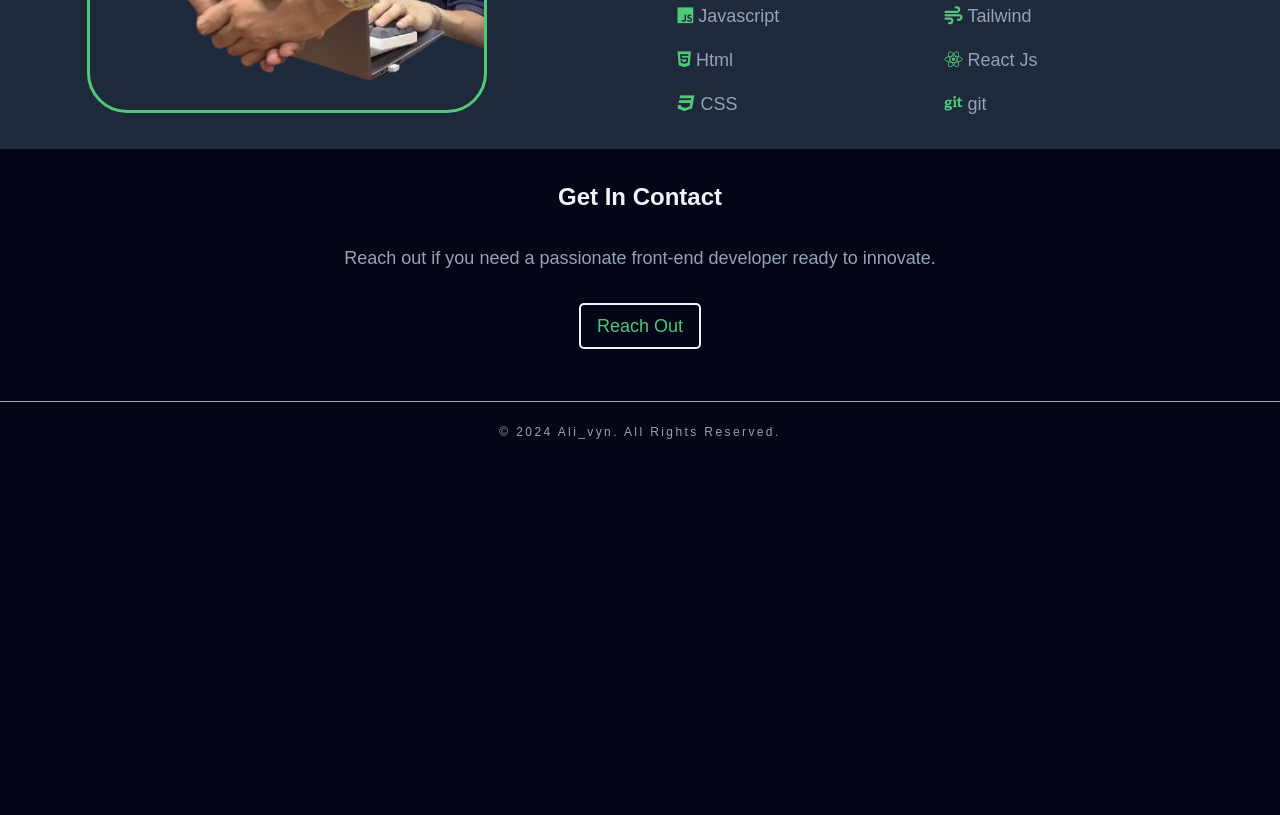
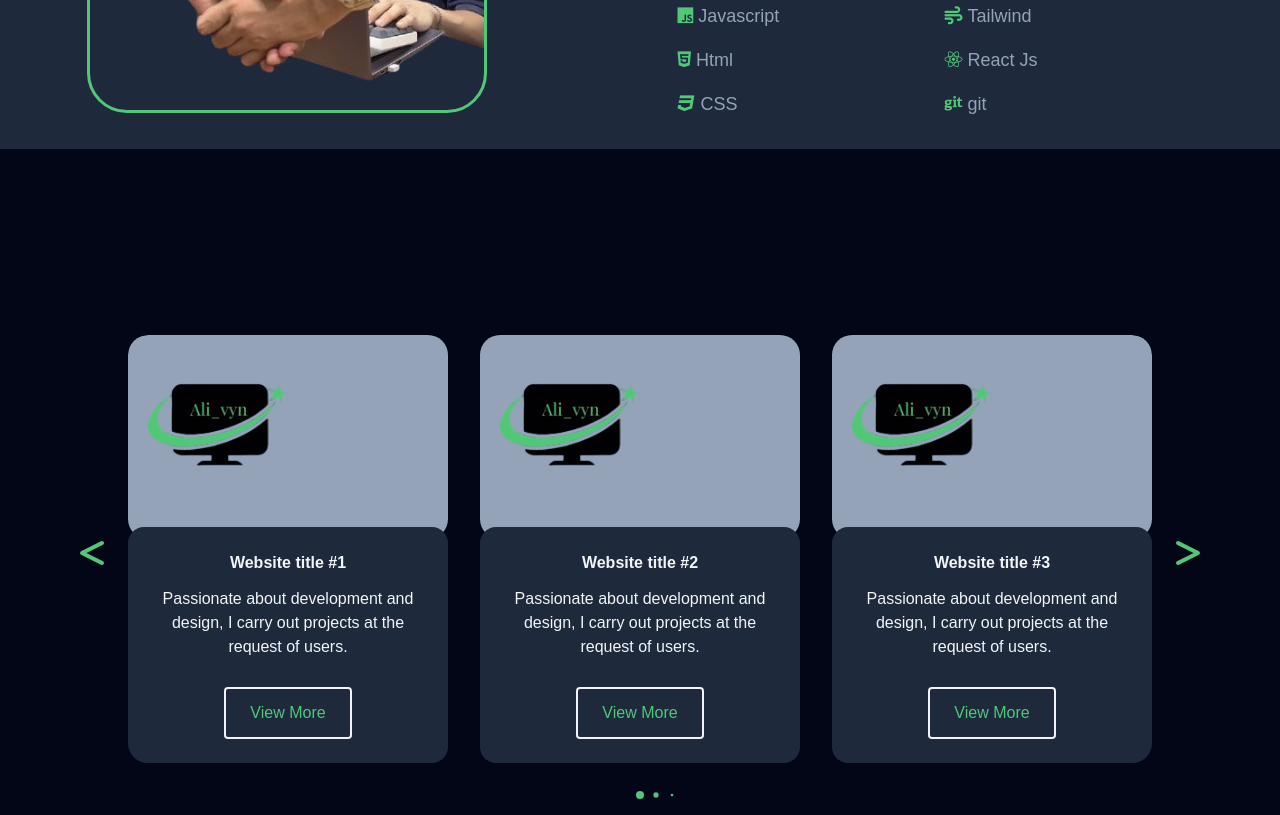
Before and after one commit to Alivyn-abqrz/My-Web-Portfolio, a website built with Vite: page index.html in a window 1280 px wide. Shown: the part 1088-1903 px from the top of the page. Before the commit the page ends 1530 px from the top, so only its background shows below. Built offline with nearby package versions, Linux system fonts and the light colour scheme; a web font is replaced by a local one.

Commit message:
Add Work featured

```diff
--- a/index.html
+++ b/index.html
@@ -6,6 +6,11 @@
     <meta name="viewport" content="width=device-width, initial-scale=1.0" />
     <link href="https://api.fontshare.com/v2/css?f[]=general-sans@400,500,600,700&display=swap" rel="stylesheet">
     <link rel="stylesheet" href="https://cdnjs.cloudflare.com/ajax/libs/font-awesome/6.5.1/css/all.min.css" integrity="sha512-DTOQO9RWCH3ppGqcWaEA1BIZOC6xxalwEsw9c2QQeAIftl+Vegovlnee1c9QX4TctnWMn13TZye+giMm8e2LwA==" crossorigin="anonymous" referrerpolicy="no-referrer" />
+    <!-- <link rel="stylesheet" href="styles/components/swiper-bundle.min.css" type="Swiper-css"> -->
+    <link
+    rel="stylesheet"
+    href="https://cdn.jsdelivr.net/npm/swiper@11/swiper-bundle.min.css"
+  />
     <meta name="description" content="My portfolio websiote">
     <meta name="keyword" content="Web design, html , css , javascript, Alvin Abarquez">
     <title>Portfolio Website</title>
@@ -95,8 +100,106 @@
                 </div>
       </section>
       <!-- end of About section -->
-    <!-- <section id="work">
-    </section> -->
+    <section  class="work__container" id="work">
+      <div class="card__container swiper">
+        <div class="card__content">
+           <div class="swiper-wrapper">
+              <article class="card__article swiper-slide">
+                 <div class="card__image">
+                    <img src="/logo.png" alt="image" class="card__img">
+                 </div>
+
+                 <div class="card__data">
+                    <h3 class="card__name">Website title #1</h3>
+                    <p class="card__description">
+                       Passionate about development and design,
+                       I carry out projects at the request of users.
+                    </p>
+
+                    <a href="#" class="card__button">View More</a>
+                 </div>
+              </article>
+
+              <article class="card__article swiper-slide">
+                 <div class="card__image">
+                    <img src="/logo.png" alt="image" class="card__img">
+                 </div>
+
+                 <div class="card__data">
+                    <h3 class="card__name">Website title #2</h3>
+                    <p class="card__description">
+                       Passionate about development and design,
+                       I carry out projects at the request of users.
+                    </p>
+
+                    <a href="#" class="card__button">View More</a>
+                 </div>
+              </article>
+
+              <article class="card__article swiper-slide">
+                 <div class="card__image">
+                    <img src="/logo.png" alt="image" class="card__img">
+                 </div>
+
+                 <div class="card__data">
+                    <h3 class="card__name">Website title #3</h3>
+                    <p class="card__description">
+                       Passionate about development and design,
+                       I carry out projects at the request of users.
+                    </p>
+
+                    <a href="#" class="card__button">View More</a>
+                 </div>
+              </article>
+
+              <article class="card__article swiper-slide">
+                 <div class="card__image">
+                    <img src="/logo.png" alt="image" class="card__img">
+                 </div>
+
+                 <div class="card__data">
+                    <h3 class="card__name">Website title #4</h3>
+                    <p class="card__description">
+                       Passionate about development and design,
+                       I carry out projects at the request of users.
+                    </p>
+
+                    <a href="#" class="card__button">View More</a>
+                 </div>
+              </article>
+
+              <article class="card__article swiper-slide">
+                 <div class="card__image">
+                    <img src="/logo.png" alt="image" class="card__img">
+                 </div>
+
+                 <div class="card__data">
+                    <h3 class="card__name">Website title #5</h3>
+                    <p class="card__description">
+                       Passionate about development and design,
+                       I carry out projects at the request of users.
+                    </p>
+
+                    <a href="#" class="card__button">View More</a>
+                 </div>
+              </article>
+           </div>
+        </div>
+
+        <!-- Navigation buttons -->
+        <div class="swiper-button-next">
+          <i class="fa-solid fa-greater-than"></i>
+        </div>
+
+        <div class="swiper-button-prev">
+          <i class="fa-solid fa-less-than"></i>
+        </div>
+
+        <!-- Pagination -->
+        <div class="swiper-pagination"></div>
+     </div>
+
+    </section>
       <!-- Contact Section -->
         <section class="contact container section" id="contact">
               <h2>Get In Contact</h2>
@@ -113,14 +216,15 @@
   </footer>
    <!-- End Of Footer -->
    <script src="https://unpkg.com/typed.js@2.1.0/dist/typed.umd.js"></script>
+   <script src="https://cdn.jsdelivr.net/npm/swiper@11/swiper-bundle.min.js"></script>
     <script type="module" src="./src/main.js"></script>
     <script>
       var typed = new Typed(".auto-type",{
-        strings : ["Alvin Abarquez", "Web developer"],
-        typeSpeed: 150,
-        backSpeed: 150,
-        loop: true
-      })
+      strings : ["Alvin Abarquez", "Web developer"],
+      typeSpeed: 150,
+      backSpeed: 150,
+      loop: true
+    });
     </script>
   </body>
 </html>
--- a/src/main.js
+++ b/src/main.js
@@ -1,14 +1,19 @@
 import '../styles/modern-normalize.css';
 import '../styles/style.css';
 import  '../styles/components/header.css'
-import '../styles/components/home.css'
-import '../styles/components/about.css'
-import '../styles/components/contact.css'
-import '../styles/components/footer.css'
-import  '../styles/components/mobile.css'
+import '../styles/components/home.css';
+import '../styles/components/about.css';
+import '../styles/components/contact.css';
+import '../styles/components/footer.css';
+import  '../styles/components/mobile.css';
 import '../styles/utils.css';
+import '../styles/components/work.css';
 
 import NavMobile from './utils/mobile';
 import darkMode from './utils/dark-mode';
+// import autotyped from './utils/auto-type';
+import CardsSwift from './utils/card-swift';
     NavMobile();
     darkMode();
+    CardsSwift();
+    // autotyped();
--- /dev/null
+++ b/src/utils/card-swift.js
@@ -0,0 +1,30 @@
+const CardsSwift = ()=>{
+let swiperCards = new Swiper('.card__content', {
+  loop:true,
+  spaceBetween:32,
+  grabCursor:true,
+
+          pagination: {
+    el: '.swiper-pagination',
+    clickable:true,
+    dynamicBullets:true,
+  },
+
+  // Navigation arrows
+  navigation: {
+    nextEl: '.swiper-button-next',
+    prevEl: '.swiper-button-prev',
+  },
+  breakpoints:{
+    600:{
+      slidesPerView:2,
+    },
+    968:{
+      slidesPerView:3,
+    }
+  }
+
+  // And if we need scrollbar
+});
+}
+export default CardsSwift;
--- a/styles/components/about.css
+++ b/styles/components/about.css
@@ -79,7 +79,7 @@
   font-size: var(--size-2xl);
 }
 .about__description{
-  font-size: var(--size-base);
+  font-size: var(--size-xs);
 }
 .about__subtitle{
   font-size:var(--size-base);
@@ -102,6 +102,9 @@
     margin: 0 auto;
   }
   .about__ul-container{
+    font-size: var(--size-base);
+  }
+  .about__description{
     font-size: var(--size-base);
   }
 }
--- a/styles/components/contact.css
+++ b/styles/components/contact.css
@@ -1,3 +1,6 @@
+#contact{
+  background-color: var(--clr-slate800);
+}
 .contact{
   display: flex;
   flex-direction: column;
--- a/styles/components/header.css
+++ b/styles/components/header.css
@@ -67,6 +67,9 @@
       border: 0 0 2px 0 solid var(--clr-green);
       transform: scale(1.05);
     }
+    .header__link:hover,.header__sun:hover {
+      color: var(--clr-green);
+    }
     .header__line{
       border: 1px solid var(--clr-slate400);
       padding-top:1.5em ;
--- /dev/null
+++ b/styles/components/work.css
@@ -0,0 +1,102 @@
+.work__container{
+  display: flex;
+  justify-content: center;
+  align-items: center;
+  height: 100vh;
+}
+.card__container{
+  padding-block:var(--size-5xl) ;
+}
+.card__content{
+  margin-inline: 1.75rem;
+  border-radius: var(--size-xl);
+  overflow: hidden;
+}
+.card__image{
+  border-radius: var(--size-xl);
+  overflow: hidden;
+  background-color:var(--clr-slate400) ;
+  padding-top:var(--size-2xl) ;
+  margin: 0 auto;
+  margin-bottom:-.75rem ;
+}
+.card__data{
+  background-color:var(--clr-slate800) ;
+  padding: 1.5rem 2rem;
+  border-radius: 1rem;
+  text-align: center;
+  position: relative;
+  z-index: 10;
+}
+.card__img{
+  width: 180px;
+  position: relative;
+  z-index: 5;
+}
+.card__name{
+  color:var(--clr-light) ;
+  font-size:1rem ;
+  margin-bottom: .75rem;
+}
+.card__description{
+  color: var(--clr-light);
+  margin-bottom: 1.75rem;
+}
+.card__button{
+  display: inline-block;
+  text-decoration: none;
+  border: 2px solid var(--clr-light);
+  background-color: transparent;
+  padding: .75rem 1.5rem;
+  border-radius:.25rem ;
+  color:var(--clr-green);
+}
+.card__button:hover{
+  border: 2px solid var(--clr-green);
+  background-color: var(--clr-green);
+  color: var(--clr-light);
+}
+.swiper-button-next::after,
+.swiper-button-prev::after{
+  content: '';
+}
+.swiper-button-next,
+.swiper-button-prev{
+  width: initial;
+  height: initial;
+  font-size: 2rem;
+  color: var(--clr-green);
+  display: none;
+}
+.swiper-button-prev{
+  left:0;
+}
+.swiper-button-next{
+  right: 0;
+}
+.swiper-pagination-bullet{
+  background-color:hsl(140, 48%, 54%);
+  opacity: 1;
+}
+.swiper-pagination-bullet-active{
+  background-color: var(--clr-green);
+}
+@media  screen and (max-width:320px) {
+  .card__data{
+    padding: 1rem;
+  }
+}
+@media  screen and (min-width:768px) {
+  .card__content{
+   margin-inline:var(--size-5xl);
+  }
+.swiper-button-next,
+.swiper-button-prev{
+  display: block;
+}
+}
+@media  screen and (min-width:1024px){
+  .card__container{
+    max-width: 1120px;
+  }
+}
```
Also changed, not shown: src/utils/swiper-bundle.min.js (added), styles/components/swiper-bundle.min.css (added).
